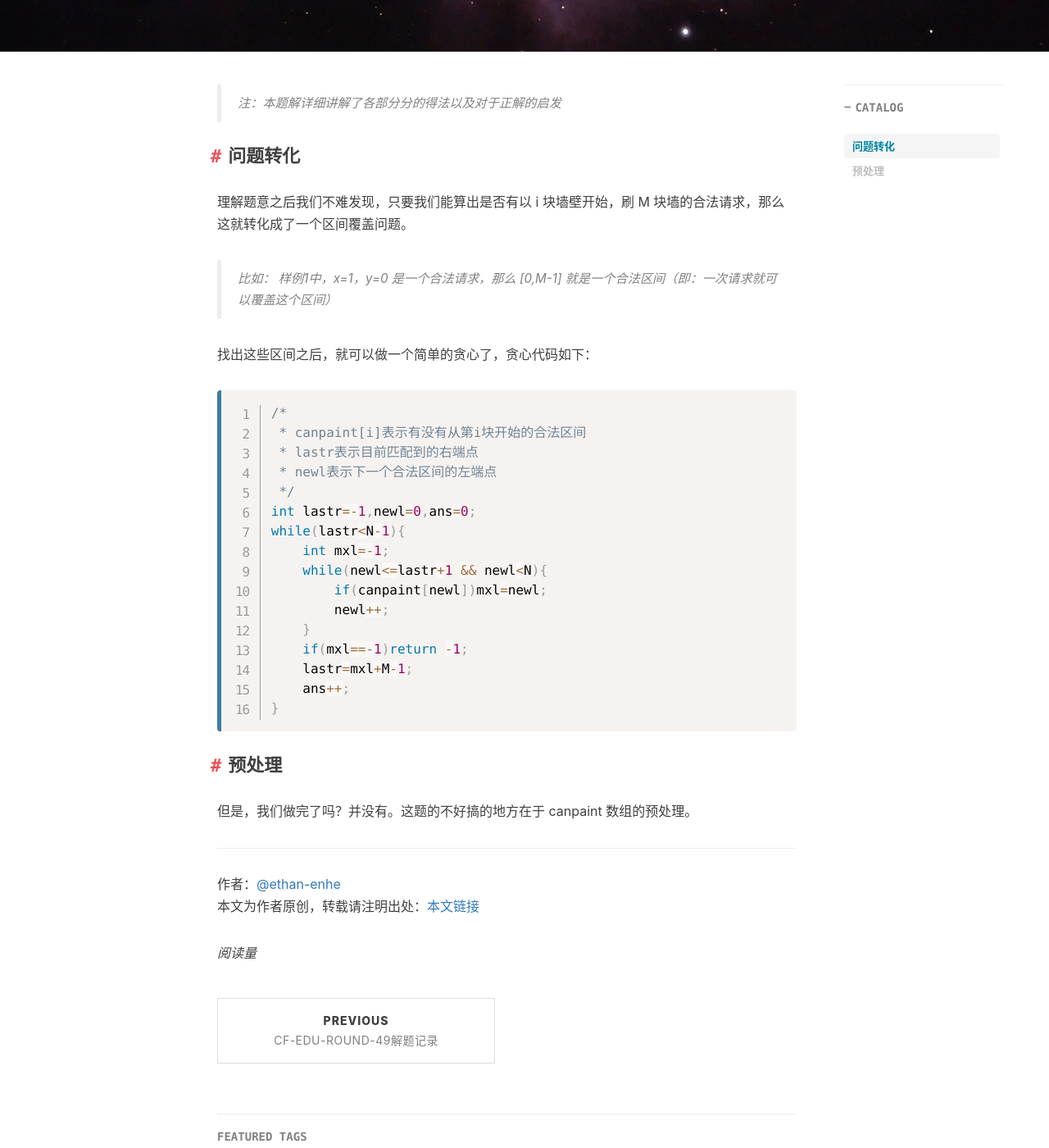
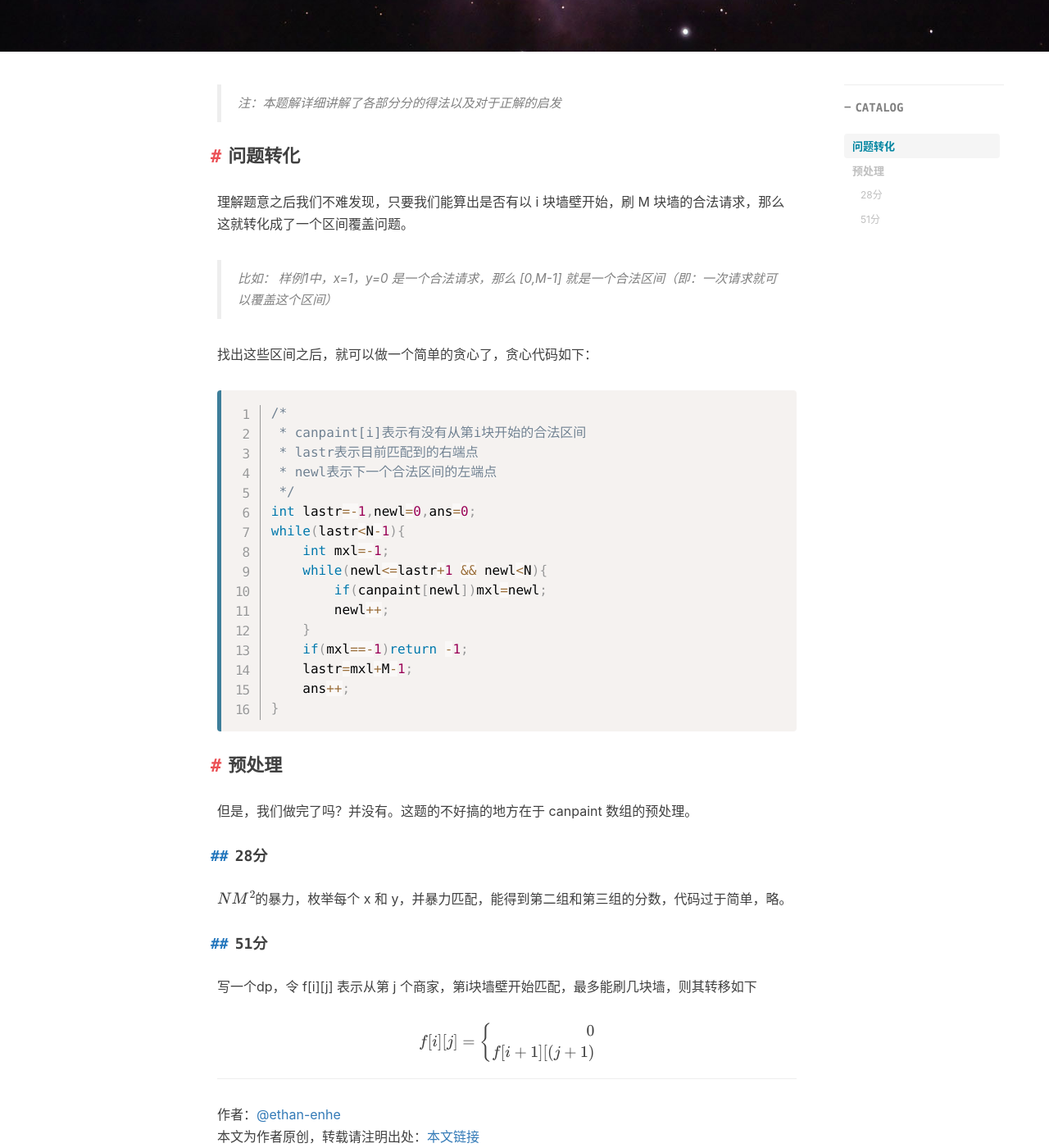
Before and after one commit to ethan-enhe/ethan-enhe.github.io, a Jekyll site: the page built from _posts/2020-08-18-【题解】[APIO2020]T1粉刷墙壁.md, in a window 1280 px wide and 1400 px high, scrolled down 520 px. Shown: the whole window at 82% size. Built offline with Jekyll 4.4.1, drawn with Linux system fonts in a browser that asks for light colours; nearby versions of some CDN libraries; formulas are drawn with MathJax 3; comment, search, counter and statistics services are not loaded.

Commit message:
_posts/2020-08-18-【题解】[APIO2020]T1粉刷墙壁.md updated from https://stackedit.io/

```diff
--- a/_posts/2020-08-18-【题解】[APIO2020]T1粉刷墙壁.md
+++ b/_posts/2020-08-18-【题解】[APIO2020]T1粉刷墙壁.md
@@ -45,10 +45,23 @@ while(lastr<N-1){
 
 但是，我们做完了吗？并没有。这题的不好搞的地方在于 canpaint 数组的预处理。
 
+### 28分
 
+$$NM^2$$的暴力，枚举每个 x 和 y，并暴力匹配，能得到第二组和第三组的分数，代码过于简单，略。
+
+### 51分
+写一个dp，令 f[i][j] 表示从第 j 个商家，第i块墙壁开始匹配，最多能刷几块墙，则其转移如下
+
+$$
+f[i][j]=\left\{
+\begin{aligned}
+0\cr
+f[i+1][(j+1)%M]
+\end{aligned}  \right.
+$$
 
 
 <!--stackedit_data:
-eyJoaXN0b3J5IjpbMTc3MDA1Mjc2Myw2NTMwMDc1OTUsNDk0MT
+eyJoaXN0b3J5IjpbLTM4NTQzNTM0NSw2NTMwMDc1OTUsNDk0MT
 c5NjEwLDE5NDU4NjUwMjMsODA4MTg0MDQyXX0=
 -->
```
